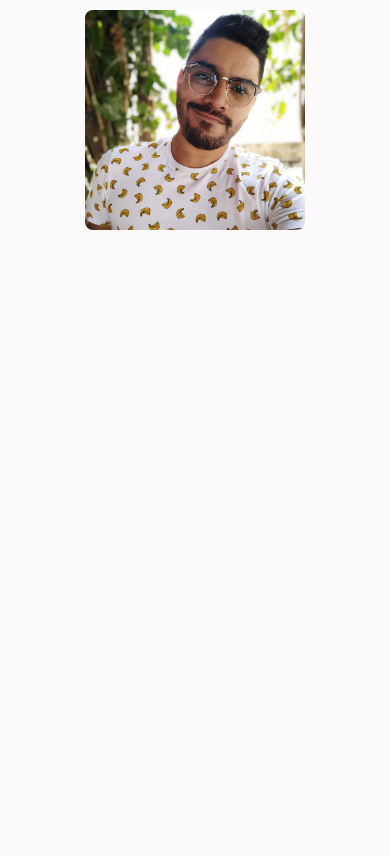
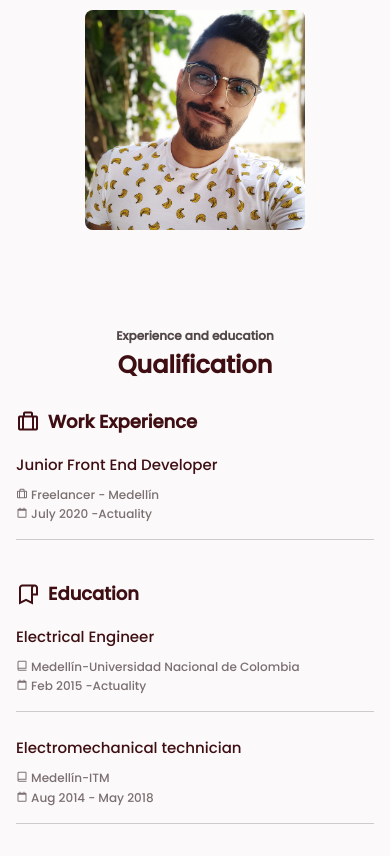
Before and after one commit to AndrewEspejo/Portfolio, a plain HTML site: page index.html in a window 390 px wide. Shown: the part 1328-2184 px from the top of the page. Before the commit the page ends 1590 px from the top, so only its background shows below. Drawn offline with nearby package versions, Linux system fonts and the light colour scheme.

Commit message:
Creation of qualification section

```diff
--- a/assets/css/styles.css
+++ b/assets/css/styles.css
@@ -358,4 +358,44 @@ img {
     width: 220px;
     border-radius: 0.5rem;
   }
+
+  /*********Qualification*********/
+  .qualification__container {
+    row-gap: 2.5rem;
+  }
+
+  .qualification__title {
+    font-size: var(--h3-font-size);
+    color: var(--first-color);
+    margin-bottom: var(--mb-2);
+    display: flex;
+    align-items: center;
+  }
+
+  .qualification__title-icon {
+    font-size: 1.5rem;
+    margin-right: var(--mb-1);
+  }
+
+  .qualification__box {
+    padding-bottom: 1rem;
+    border-bottom: 1px solid #ccc;
+  }
+
+  .qualification__area {
+    font-size: var(--normal-font-size);
+    color: var(--first-color);
+    margin-bottom: var(--mb-1);
+    font-weight: var(--font-medium);
+  }
+
+  .qualification__icon,
+  .qualification__work {
+    font-size: var(--smaller-font-size);
+    color: var(--first-color-light);
+  }
+
+  .qualification__work {
+    display: block;
+  }
 }
--- a/index.html
+++ b/index.html
@@ -105,6 +105,78 @@
           <img src="assets/images/about.jpg" alt="" class="about__img" />
         </div>
       </section>
+
+      <!--***********Qualification-->
+      <section class="qualification section bd-container">
+        <span class="section-subtitle">Experience and education</span>
+        <h2 class="section-title">Qualification</h2>
+
+        <div class="qualification__container bd-grid">
+          <div class="qualification__content">
+            <h2 class="qualification__title">
+              <i class="bx bx-briefcase-alt qualification__title-icon"></i>
+              Work Experience
+            </h2>
+
+            <div class="bd-grid">
+              <div class="qualification__data">
+                <h3 class="qualification__area">Junior Front End Developer</h3>
+
+                <div class="qualification__box">
+                  <span class="qualification__work">
+                    <i class="bx bx-briefcase-alt qualification__icon"></i>
+                    Freelancer - Medellín
+                  </span>
+                  <span class="qualification__work">
+                    <i class="bx bx-calendar-alt qualification__icon"></i>
+                    July 2020 -Actuality
+                  </span>
+                </div>
+              </div>
+            </div>
+          </div>
+
+          <div class="qualification__content">
+            <h2 class="qualification__title">
+              <i class="bx bx-bookmark-alt qualification__title-icon"></i>
+              Education
+            </h2>
+
+            <div class="bd-grid">
+              <div class="qualification__data">
+                <h3 class="qualification__area">Electrical Engineer</h3>
+
+                <div class="qualification__box">
+                  <span class="qualification__work">
+                    <i class="bx bx-book-alt qualification__icon"></i>
+                    Medellín-Universidad Nacional de Colombia
+                  </span>
+                  <span class="qualification__work">
+                    <i class="bx bx-calendar-alt qualification__icon"></i>
+                    Feb 2015 -Actuality
+                  </span>
+                </div>
+              </div>
+              <div class="qualification__data">
+                <h3 class="qualification__area">
+                  Electromechanical technician
+                </h3>
+
+                <div class="qualification__box">
+                  <span class="qualification__work">
+                    <i class="bx bx-book-alt qualification__icon"></i>
+                    Medellín-ITM
+                  </span>
+                  <span class="qualification__work">
+                    <i class="bx bx-calendar-alt qualification__icon"></i>
+                    Aug 2014 - May 2018
+                  </span>
+                </div>
+              </div>
+            </div>
+          </div>
+        </div>
+      </section>
     </main>
 
     <!--=========footer=========-->
```
